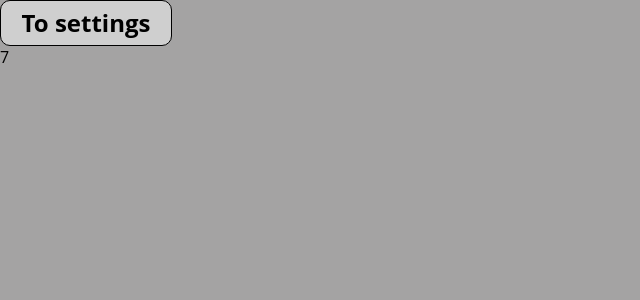
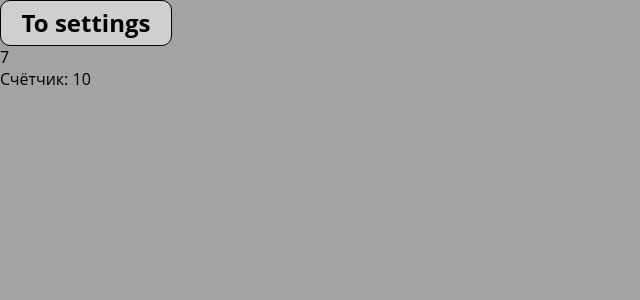
Before and after one commit to metanol596/minesweeper, a React (Create React App) app: page /game in a window 1280 px wide. Shown: the top 300 px of the page, without its empty margins (0-640 px from the left). Built offline with nearby package versions, Linux system fonts and the light colour scheme.

Commit message:
add counter in game screen

```diff
--- a/src/App.tsx
+++ b/src/App.tsx
@@ -1,16 +1,20 @@
+import { useState } from 'react';
 import { createBrowserRouter, RouterProvider } from 'react-router-dom';
 
 import { ErrorScreen, GameScreen, GameSettings, PlayerRating } from './pages';
 
+function App() {
+  const [minesCount, setMinesCount] = useState<number>(10);
+
   const router = createBrowserRouter([
     {
       path: '/',
-    element: <GameSettings />,
+      element: <GameSettings setMinesCount={setMinesCount} />,
       errorElement: <ErrorScreen />,
     },
     {
       path: '/game',
-    element: <GameScreen />,
+      element: <GameScreen minesCount={minesCount} />,
     },
     {
       path: '/rating',
@@ -18,7 +22,6 @@ const router = createBrowserRouter([
     },
   ]);
 
-function App() {
   return <RouterProvider router={router} />;
 }
 
--- a/src/pages/GameScreen/GameScreen.tsx
+++ b/src/pages/GameScreen/GameScreen.tsx
@@ -3,13 +3,21 @@ import { Timer } from '../../components';
 
 import s from './gameScreen.module.css';
 
-function GameScreen() {
+interface GameScreenProps {
+  minesCount: number;
+}
+
+const FLAG_COUNT = 0;
+
+function GameScreen({ minesCount }: GameScreenProps) {
+  console.log(minesCount);
   return (
     <section className={s.game}>
       <Link to={'/'} className={s.toSettingsButton}>
         To settings
       </Link>
       <Timer />
+      Счётчик: {minesCount - FLAG_COUNT}
     </section>
   );
 }
--- a/src/pages/GameSettings/GameSettings.tsx
+++ b/src/pages/GameSettings/GameSettings.tsx
@@ -1,7 +1,11 @@
-import { useState } from 'react';
+import { useEffect, useState } from 'react';
 import { Link } from 'react-router-dom';
 
 import s from './gameSettings.module.css';
+
+interface GameSettingsProps {
+  setMinesCount: (item: number) => void;
+}
 
 interface Level {
   level: string;
@@ -15,8 +19,12 @@ const GAME_LEVELS: Level[] = [
   { level: 'Сложный', cells: '32x16', mine: 100 },
 ];
 
-function GameSettings() {
+function GameSettings({ setMinesCount }: GameSettingsProps) {
   const [currentLevel, setCurrentLevel] = useState<Level>(GAME_LEVELS[0]);
+
+  useEffect(() => {
+    setMinesCount(currentLevel.mine);
+  }, [currentLevel.mine, setMinesCount]);
 
   const handleLevelClick = (level: Level) => {
     setCurrentLevel(level);
```
Lines whose indentation alone changed are shown as unchanged.
